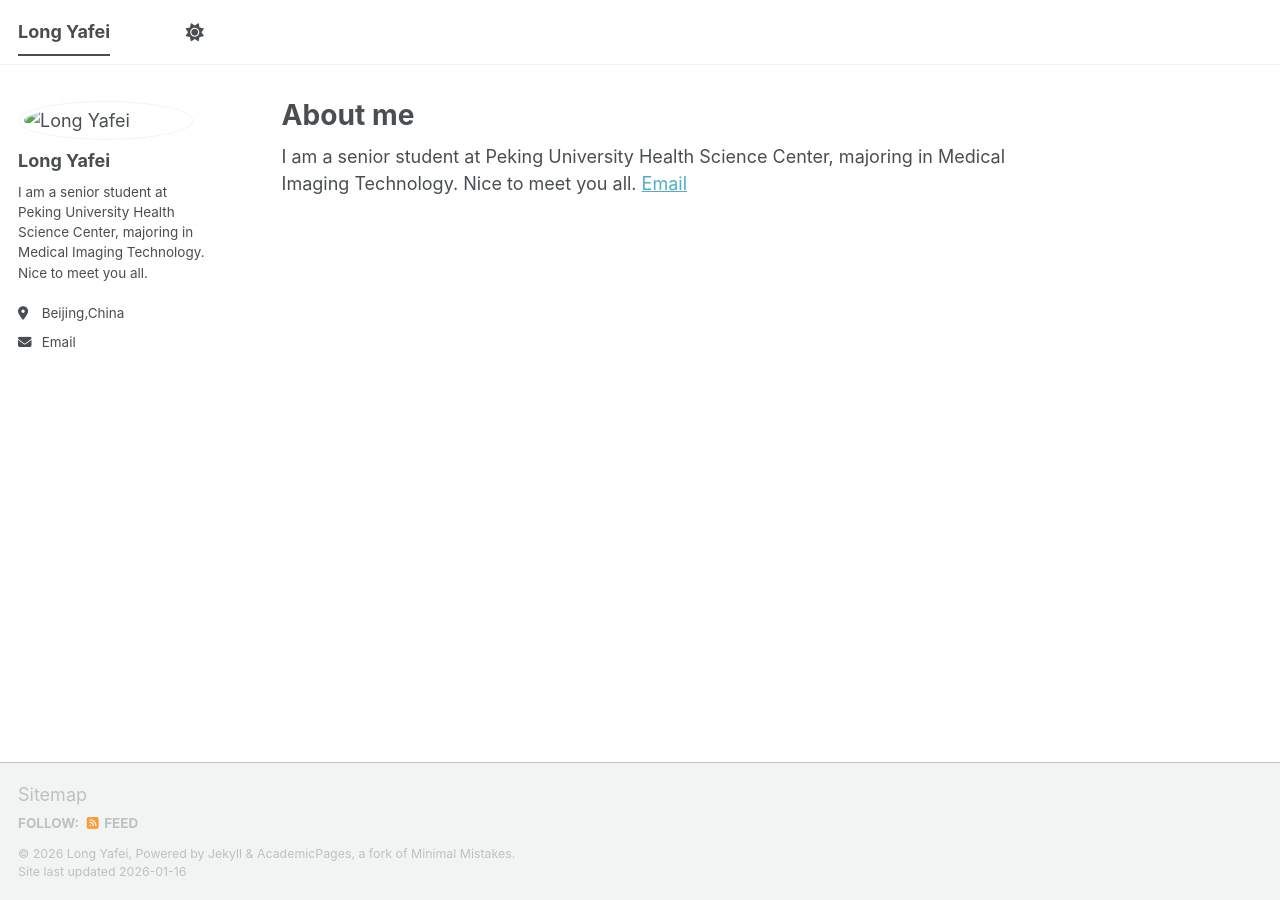
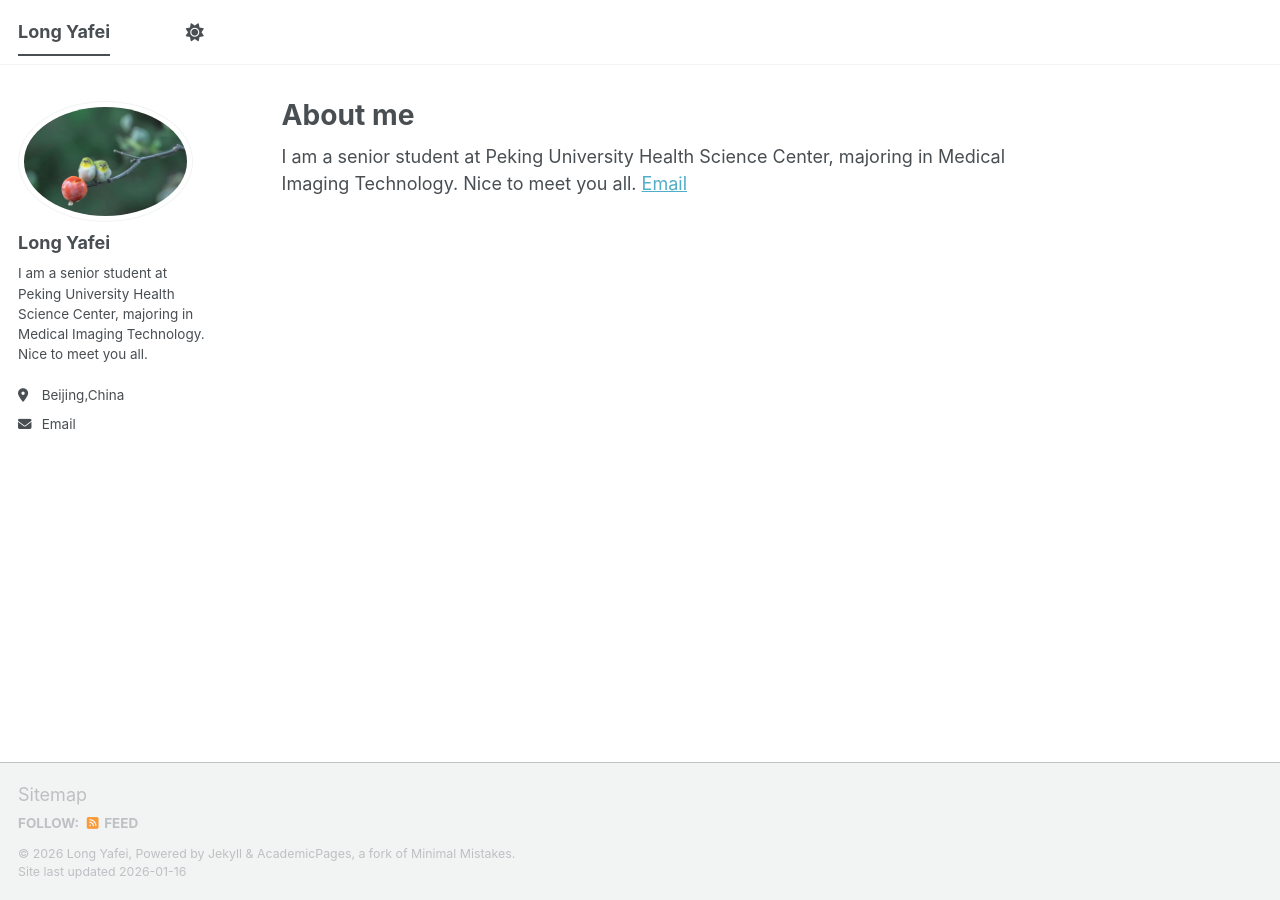
Before and after one commit to teaaaaaaaaaaa/teaaaaaaaaaaa.github.io, a Jekyll site: the page built from _pages/about.md, in a window 1280 px wide. Built offline with Jekyll 4.4.1, drawn with Linux system fonts in a browser that asks for light colours; a script bundle is joined from its source files by our own code; library files that are not in the unit come from our copies.

Commit message:
Update _config.yml

```diff
--- a/_config.yml
+++ b/_config.yml
@@ -16,14 +16,14 @@
 url                      : https://teaaaaaaaaaaa.github.io # The base hostname & protocol for your site e.g. "https://[your GitHub username].github.io",
                                                            # or if you already have some other page hosted on Github then use "https://[your GitHub username].github.io/[Your Repo Name]"
 baseurl                  : "" # the subpath of your site, e.g. "/blog"
-repository               : "academicpages/academicpages.github.io"
+repository               : "teaaaaaaaaaaa/teaaaaaaaaaaa.github.io"
 
 # Site Author - The following control what appear as part of the author content on the side bar.
 #               If a field is blank the icon and link will not appear, otherwise it will be shown.
 #               Additional customization can be done by editing /_includes/author-profile.html
 author:
   # Biographic information
-  avatar           : "/images/touxiang.png"
+  avatar           : "../images/touxiang.png"
   name             : "Long Yafei"
   pronouns         : # example: "she/her"
   bio              : "I am a senior student at Peking University Health Science Center, majoring in Medical Imaging Technology. Nice to meet you all."
```
